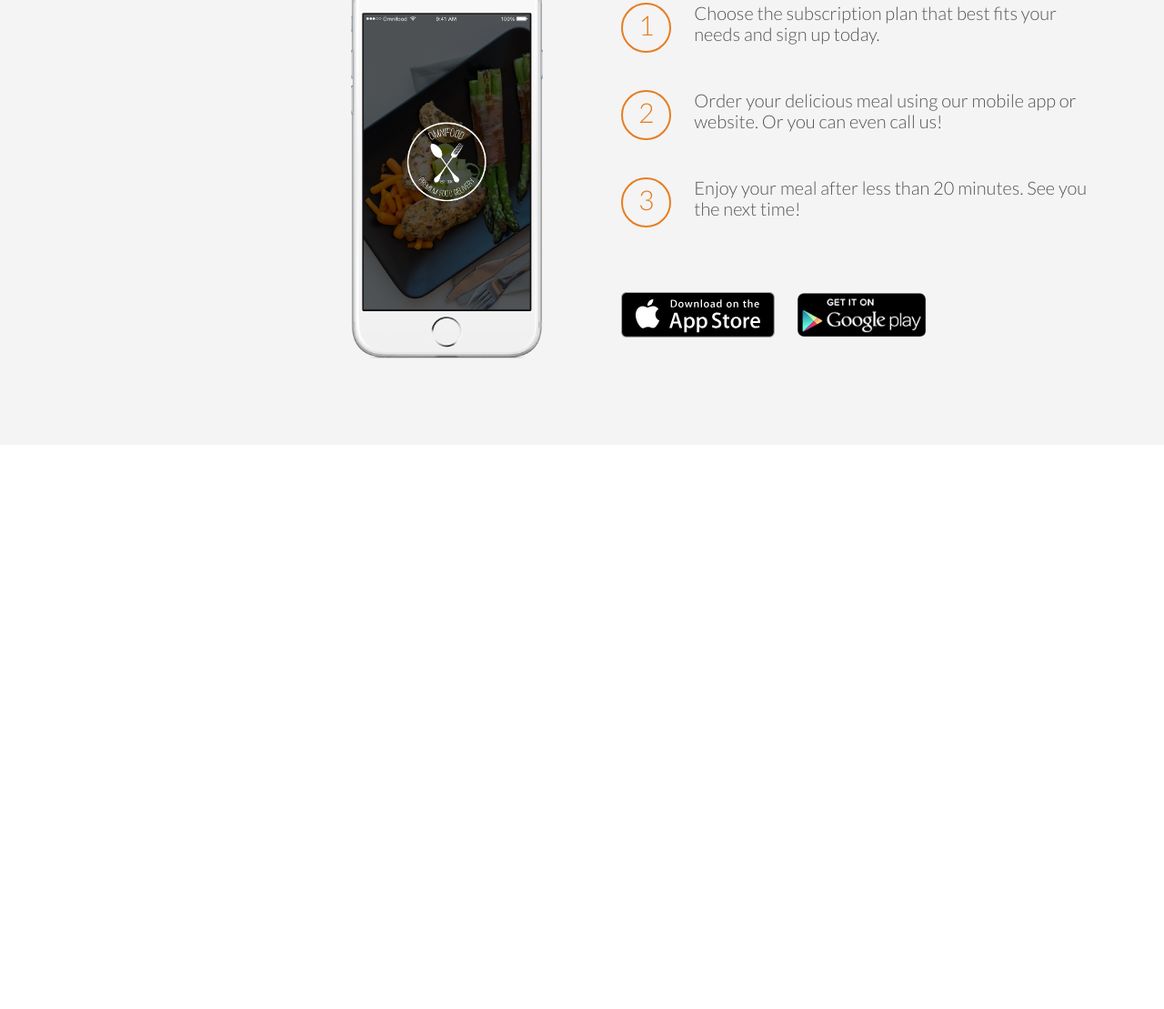
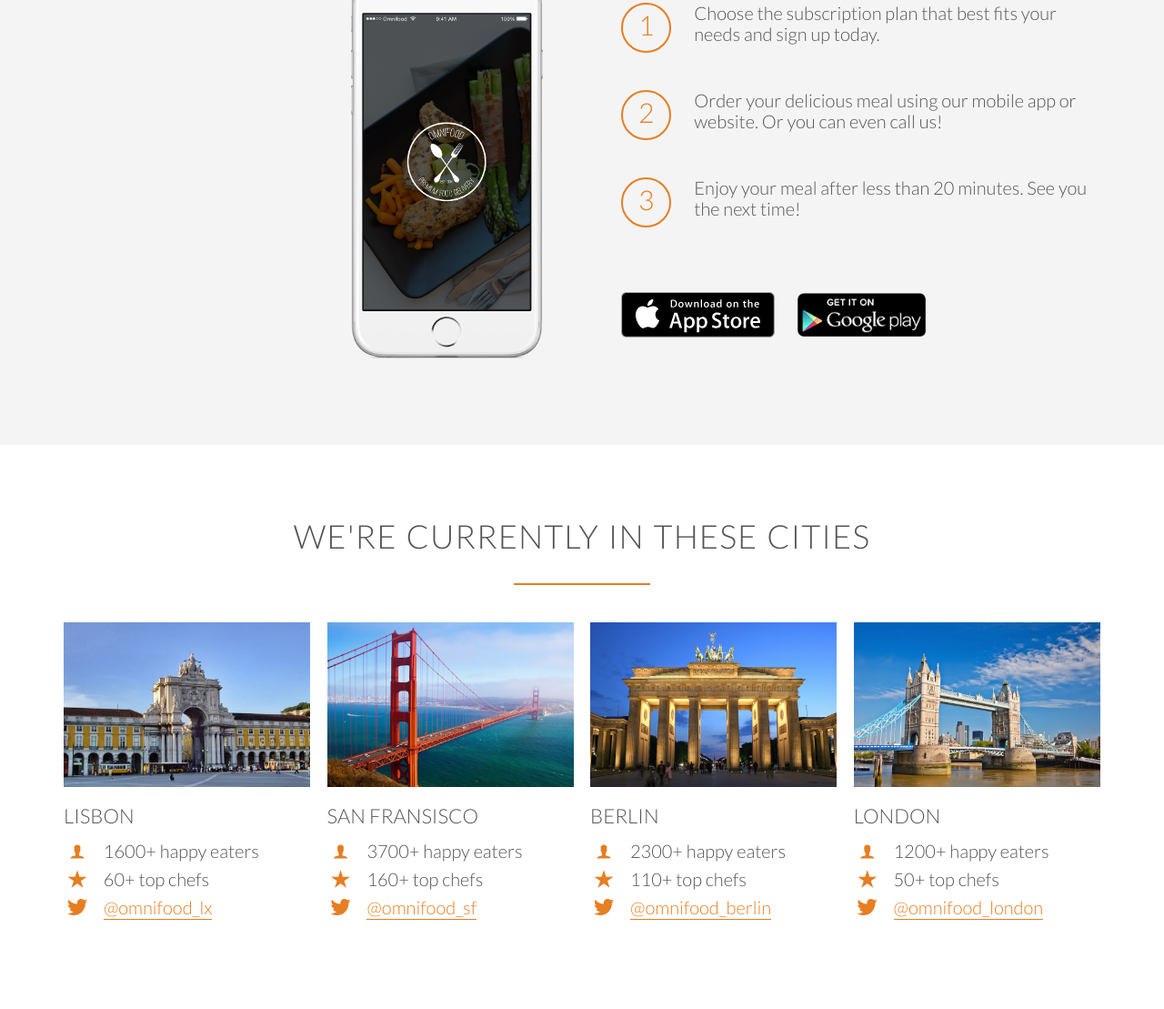
Before and after one commit to nathansebhastian/omnifood, a plain HTML site: page index.html in a window 1280 px wide. Shown: the part 2251-3360 px from the top of the page at 91% size. Before the commit the page ends 2740 px from the top, so only its background shows below. Drawn offline with Linux system fonts and the light colour scheme; files whose address does not match are found by name.

Commit message:
Cities section completed

```diff
--- a/index.html
+++ b/index.html
@@ -144,6 +144,82 @@
       </div>
     </div>
   </section>
+
+  <section class="section-cities">
+    <div class="row">
+      <h2>We're currently in these cities</h2>
+    </div>
+    <div class="row">
+      <div class="col span-1-of-4 city-box">
+        <img src="res/img/lisbon-3.jpg" alt="Lisbon">
+        <h3>Lisbon</h3>
+        <div class="city-feature">
+          <i class="ion-ios-person icon-small"></i>
+          1600+ happy eaters
+        </div>
+        <div class="city-feature">
+          <i class="ion-ios-star icon-small"></i>
+          60+ top chefs
+        </div>
+        <div class="city-feature">
+          <i class="ion-social-twitter icon-small"></i>
+          <a href="#">@omnifood_lx</a>
+        </div>
+      </div>
+      <div class="col span-1-of-4 city-box">
+        <img src="res/img/san-francisco.jpg" alt="San Fransisco">
+        <h3>San Fransisco</h3>
+        <div class="city-feature">
+          <i class="ion-ios-person icon-small"></i>
+          3700+ happy eaters
+        </div>
+        <div class="city-feature">
+          <i class="ion-ios-star icon-small"></i>
+          160+ top chefs
+        </div>
+        <div class="city-feature">
+          <i class="ion-social-twitter icon-small"></i>
+          <a href="#">@omnifood_sf</a>
+        </div>
+      </div>
+      <div class="col span-1-of-4 city-box">
+        <img src="res/img/berlin.jpg" alt="Berlin">
+        <h3>Berlin</h3>
+        <div class="city-feature">
+          <i class="ion-ios-person icon-small"></i>
+          2300+ happy eaters
+        </div>
+        <div class="city-feature">
+          <i class="ion-ios-star icon-small"></i>
+          110+ top chefs
+        </div>
+        <div class="city-feature">
+          <i class="ion-social-twitter icon-small"></i>
+          <a href="#">@omnifood_berlin</a>
+        </div>
+      </div>
+      <div class="col span-1-of-4 city-box">
+        <img src="res/img/london.jpg" alt="London">
+        <h3>London</h3>
+        <div class="city-feature">
+          <i class="ion-ios-person icon-small"></i>
+          1200+ happy eaters
+        </div>
+        <div class="city-feature">
+          <i class="ion-ios-star icon-small"></i>
+          50+ top chefs
+        </div>
+        <div class="city-feature">
+          <i class="ion-social-twitter icon-small"></i>
+          <a href="#">@omnifood_london</a>
+        </div>
+      </div>
+    </div>
+  </section>
 </body>
 
 </html>
+
+<!--
+
+-->
--- a/res/css/style.css
+++ b/res/css/style.css
@@ -111,6 +111,35 @@ h2:after {
   margin-bottom: 10px;
 }
 
+.icon-small {
+  display: inline-block;
+  width: 30px;
+  text-align: center;
+  color: #e67e22;
+  font-size: 120%;
+  margin-right: 10px;
+/*  aligning text and icons secret*/
+  line-height: 120%;
+  vertical-align: middle;
+  margin-top: -5px;
+}
+
+/* ----- LINKS ----- */
+
+a:link,
+a:visited {
+  color: #e67e22;
+  text-decoration: none;
+  padding-bottom: 1px;
+  border-bottom: 1px solid #e67e22;
+  transition: border-bottom 0.2s, color 0.2s;
+}
+
+a:hover,
+a:active {
+  color: #555;
+  border-bottom: 1px solid transparent;
+}
 
 /* ----- BUTTONS ----- */
 
@@ -303,8 +332,27 @@ header {
   margin-right: 25px;
 }
 
+.btn-app:link,
+.btn-app:visited {
+  border: 0;
+}
+
 .btn-app img {
   height: 50px;
   width: auto;
   margin-right: 20px;
 }
+
+/* --------------------------------------------- */
+/* CITIES
+/* --------------------------------------------- */
+
+.city-box img{
+  width: 100%;
+  height: auto;
+  margin-bottom: 15px;
+}
+
+.city-feature {
+  margin-bottom: 5px;
+}
```
Also changed, not shown: res/img/berlin.jpg (added), res/img/lisbon-3.jpg (added), res/img/london.jpg (added), res/img/san-francisco.jpg (added), 1 other file.
